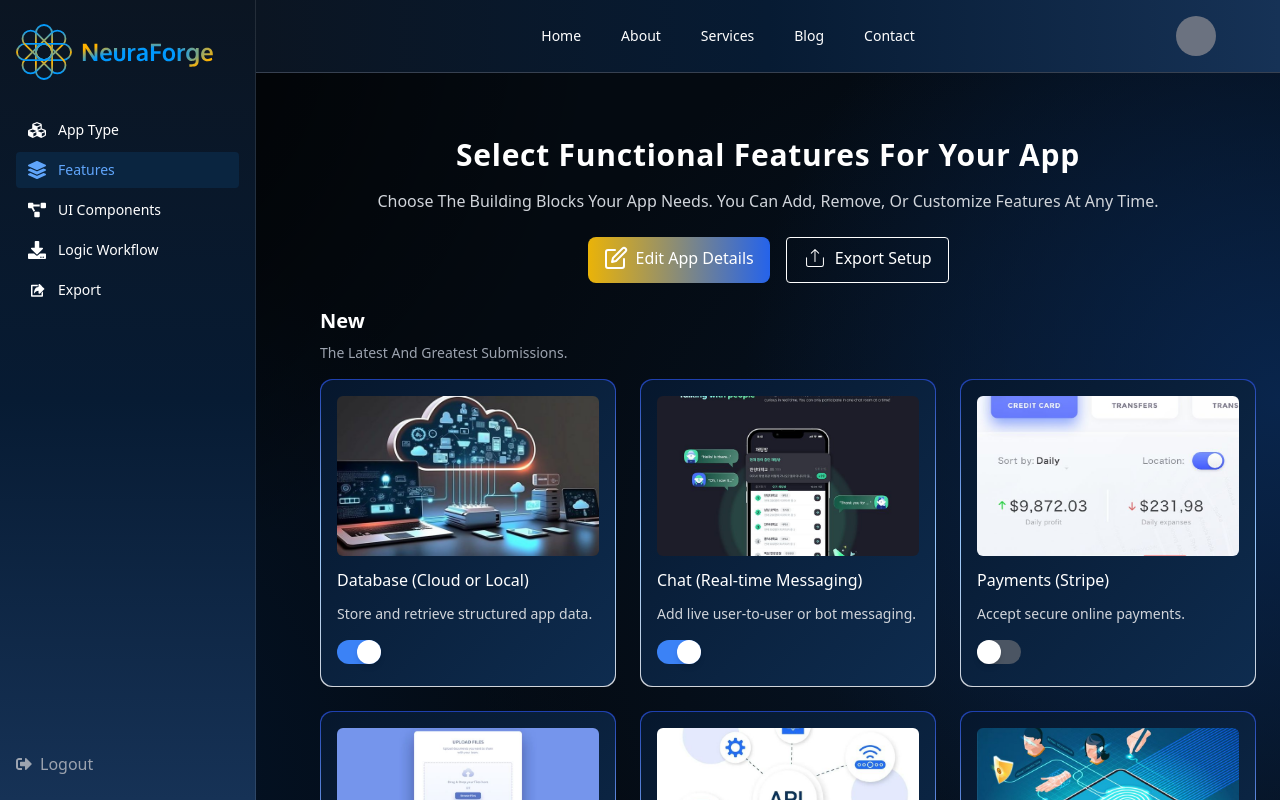
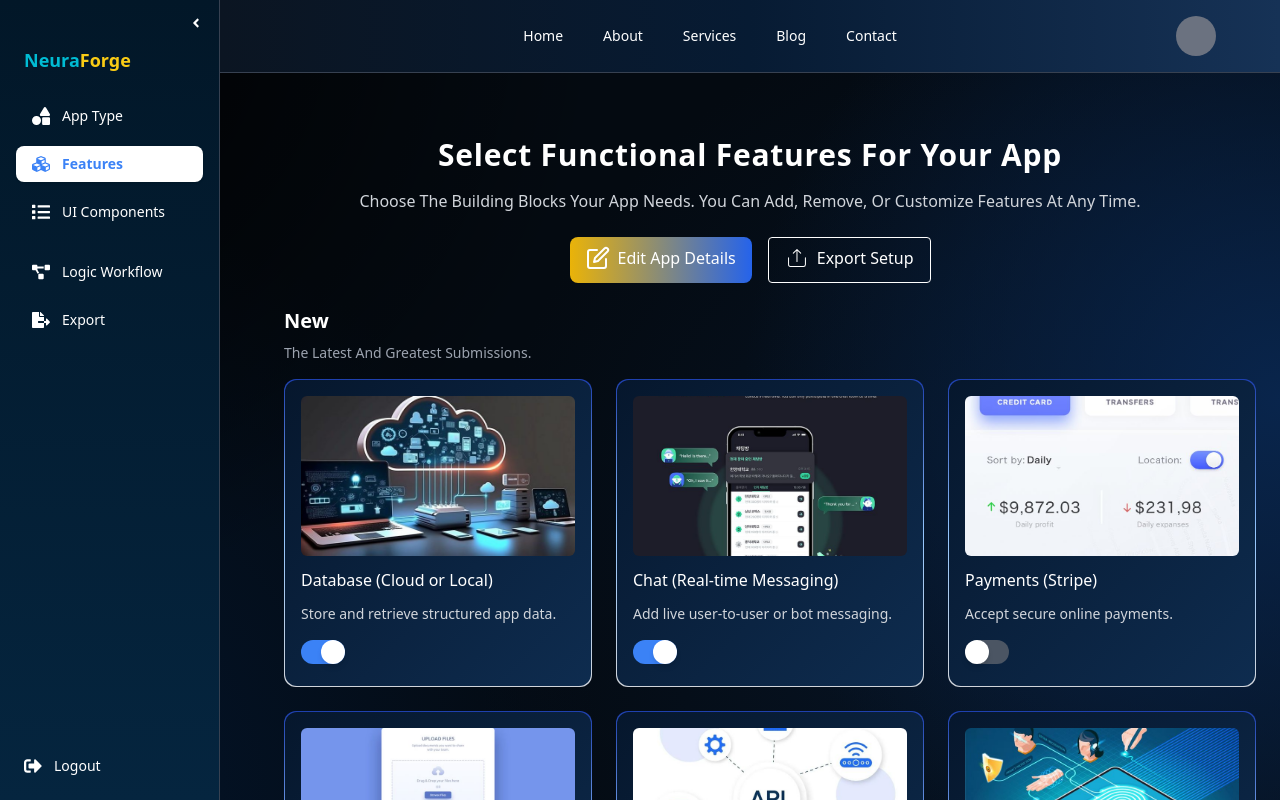
Before and after one commit to alpixn-wmapp/Frontend-website, a React (Create React App) app: page /features in a window 1280 px wide. Built offline with nearby package versions, Linux system fonts and the light colour scheme.

Commit message:
Update Sidebar.jsx

```diff
--- a/src/components/Sidebar.jsx
+++ b/src/components/Sidebar.jsx
@@ -1,51 +1,149 @@
-import React from "react";
-import { useNavigate, useLocation } from "react-router-dom";
+import React, { useState } from "react";
 import {
+  FaShapes,
   FaCubes,
-  FaLayerGroup,
+  FaList,
   FaProjectDiagram,
-  FaDownload,
+  FaFileExport,
   FaSignOutAlt,
+  FaBars,
+  FaTimes,
+  FaAngleLeft,
+  FaAngleRight,
 } from "react-icons/fa";
-import { TiExport } from "react-icons/ti";
+import { NavLink, useLocation, Navigate } from "react-router-dom";
+
+// Navigation items
+const navItemsTop = [
+  { name: "App Type", icon: <FaShapes />, path: "/app-type" },
+  { name: "Features", icon: <FaCubes />, path: "/features" },
+  { name: "UI Components", icon: <FaList />, path: "/ui-components" },
+];
+
+const navItemsBottom = [
+  { name: "Logic Workflow", icon: <FaProjectDiagram />, path: "/logic-workflow" },
+  { name: "Export", icon: <FaFileExport />, path: "/export-projects" },
+];
+
+// Reusable NavItem
+const NavItem = ({ name, icon, path, onClick, collapsed }) => (
+  <NavLink
+    to={path}
+    className={({ isActive }) =>
+      `flex items-center gap-3 px-4 py-2 rounded-lg transition-all duration-200 whitespace-nowrap overflow-hidden ${
+        isActive
+          ? "bg-white text-blue-500 font-semibold shadow"
+          : "text-white hover:bg-[#0a324f]"
+      }`
+    }
+    onClick={onClick}
+  >
+    <span className="text-lg">{icon}</span>
+    {!collapsed && <span className="text-sm">{name}</span>}
+  </NavLink>
+);
 
 const Sidebar = () => {
-  const navigate = useNavigate();
   const location = useLocation();
+  const [isOpen, setIsOpen] = useState(false); // Mobile sidebar toggle
+  const [isCollapsed, setIsCollapsed] = useState(false); // Desktop collapse
 
-  const navItems = [
-    { icon: FaCubes, label: "App Type", route: "apptype" },
-    { icon: FaLayerGroup, label: "Features", route: "features" },
-    { icon: FaProjectDiagram, label: "UI Components", route: "uicomponents" },
-    { icon: FaDownload, label: "Logic Workflow", route: "logicworkflow" },
-    { icon: TiExport, label: "Export", route: "export" },
-  ];
+  // Redirect root path
+  if (location.pathname === "/") {
+    return <Navigate to="/export-projects" replace />;
+  }
+
+  const handleLogout = () => {
+    if (window.confirm("Are you sure you want to logout?")) {
+      console.log("Logged out");
+    }
+  };
 
   return (
-    <aside className="w-64 bg-gradient-to-b from-[#0b1522] via-[#071b33] to-[#163256] flex flex-col border-r border-white/10 justify-between py-6 px-4">
-      <div>
-        <img className="mb-8 size-100" src="/images/logo.svg" alt="NeuraForge Logo" />
-        <ul className="space-y-1">
-          {navItems.map(({ icon: Icon, label, route }, index) => {
-            const isActive = location.pathname.includes(route);
-            return (
-              <li
-                key={index}
-                onClick={() => navigate(`/${route}`)}
-                className={`flex items-center py-2 px-3 rounded cursor-pointer transition duration-200
-                  ${isActive ? "bg-[#0a2540] text-blue-400" : "text-white hover:bg-[#0a2540]"}`}
-              >
-                <Icon className="mr-3 text-lg" />
-                <span className="text-sm">{label}</span>
-              </li>
-            );
-          })}
-        </ul>
+    <>
+      {/* Mobile Toggle Button */}
+      <div className="lg:hidden fixed top-4 left-4 z-50">
+        <button
+          onClick={() => setIsOpen(!isOpen)}
+          className="text-white text-2xl bg-[#021728] p-2 rounded"
+        >
+          {isOpen ? <FaTimes /> : <FaBars />}
+        </button>
       </div>
-      <button className="flex items-center  text-gray-400 hover:text-white mt-8 transition">
-        <FaSignOutAlt className="mr-2" /> Logout
-      </button>
-    </aside>
+
+      {/* Mobile Backdrop */}
+      {isOpen && (
+        <div
+          className="fixed inset-0 bg-black bg-opacity-50 z-30 lg:hidden"
+          onClick={() => setIsOpen(false)}
+        ></div>
+      )}
+
+      {/* Sidebar */}
+      <div
+        className={`fixed top-0 left-0 z-40 h-full ${
+          isCollapsed ? "w-[70px]" : "w-[220px]"
+        } p-4 overflow-y-auto bg-gradient-to-b from-[#021728] to-[#05253f]
+        transition-all duration-300 ease-in-out border-r border-gray-700
+        ${isOpen ? "translate-x-0" : "-translate-x-full"}
+        lg:translate-x-0 lg:static lg:block`}
+      >
+        {/* Collapse Button */}
+        <div className="flex justify-end mb-4">
+          <button
+            onClick={() => setIsCollapsed(!isCollapsed)}
+            className="text-white text-sm hover:text-yellow-400 transition"
+          >
+            {isCollapsed ? <FaAngleRight /> : <FaAngleLeft />}
+          </button>
+        </div>
+
+        {/* Logo */}
+        {!isCollapsed && (
+          <div className="text-white text-lg font-bold mb-6 ml-2 select-none">
+            <span className="text-[#00bcd4]">Neura</span>
+            <span className="text-yellow-400">Forge</span>
+          </div>
+        )}
+
+        {/* Top Nav Items */}
+        <div className="flex flex-col gap-3">
+          {navItemsTop.map((item) => (
+            <NavItem
+              key={item.name}
+              {...item}
+              onClick={() => setIsOpen(false)}
+              collapsed={isCollapsed}
+            />
+          ))}
+        </div>
+
+        <div className="h-6" />
+
+        {/* Bottom Nav Items */}
+        <div className="flex flex-col gap-3">
+          {navItemsBottom.map((item) => (
+            <NavItem
+              key={item.name}
+              {...item}
+              onClick={() => setIsOpen(false)}
+              collapsed={isCollapsed}
+            />
+          ))}
+        </div>
+
+        {/* Logout Button */}
+        <div className={`absolute bottom-4 ${isCollapsed ? "left-2" : "left-4"}`}>
+          <button
+            onClick={handleLogout}
+            className="flex items-center gap-3 px-2 py-2 text-white hover:text-red-400 transition"
+          >
+            <FaSignOutAlt className="text-lg" />
+            {!isCollapsed && <span className="text-sm">Logout</span>}
+          </button>
+        </div>
+      </div>
+    </>
   );
 };
 
```
